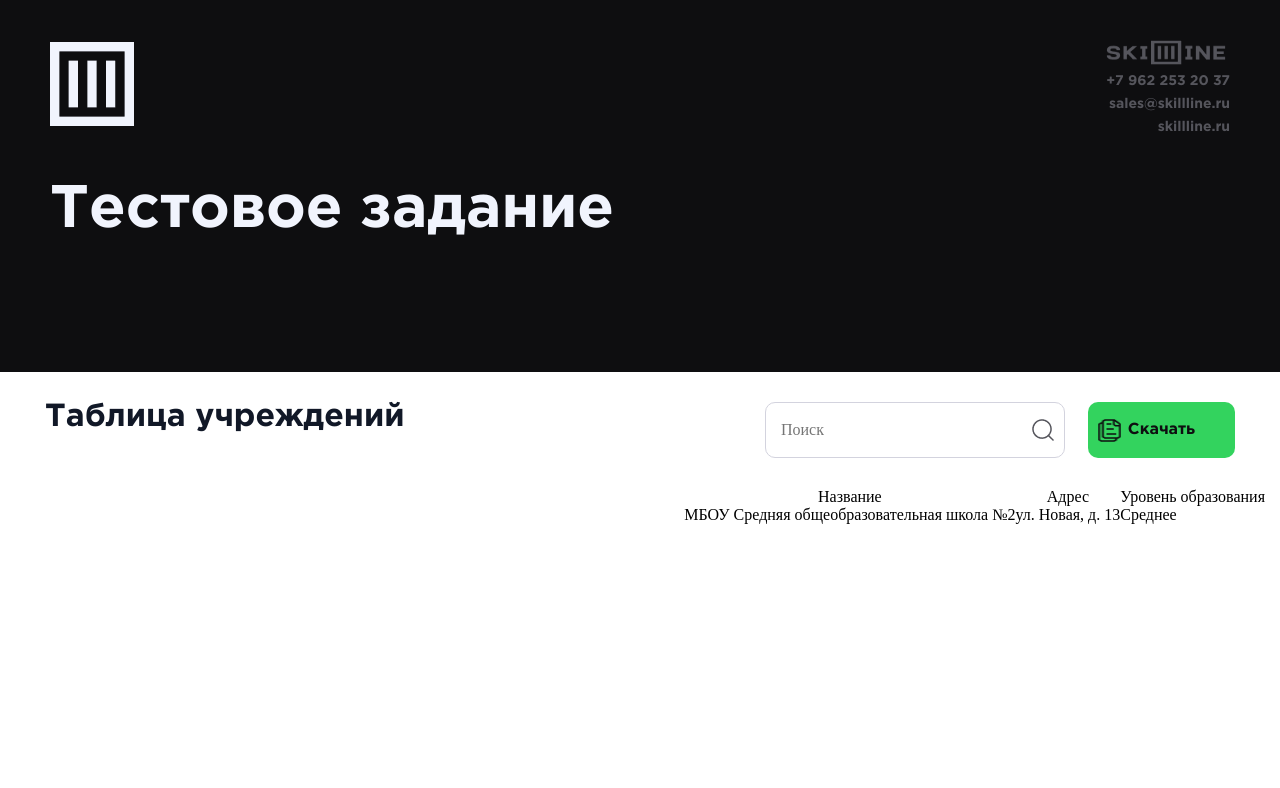
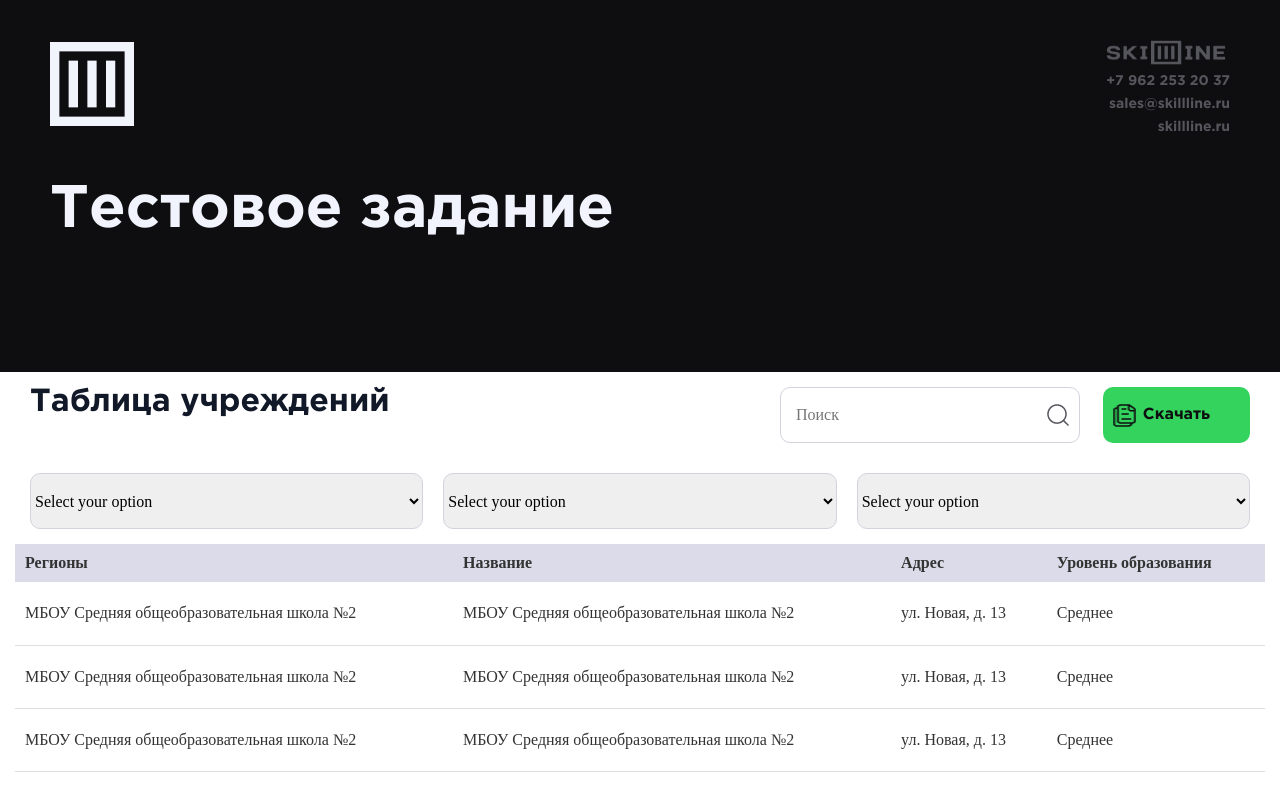
Before and after one commit to Turchanov-Denis/sophie, a Vue app: page / in a window 1280 px wide. Shown: the top 788 px of the page. Built offline with nearby package versions, Linux system fonts and the light colour scheme.

Commit message:
add table style

```diff
--- a/src/components/InstitutionTable.vue
+++ b/src/components/InstitutionTable.vue
@@ -17,5 +17,15 @@
   name: 'МБОУ Средняя общеобразовательная школа №2',
   address: 'ул. Новая, д. 13',
   educationLevel: 'Среднее'
-},]);
+},{
+  id: 1,
+  name: 'МБОУ Средняя общеобразовательная школа №2',
+  address: 'ул. Новая, д. 13',
+  educationLevel: 'Среднее'
+},{
+  id: 1,
+  name: 'МБОУ Средняя общеобразовательная школа №2',
+  address: 'ул. Новая, д. 13',
+  educationLevel: 'Среднее'
+}]);
 </script>
--- a/src/components/SelectComponent.vue
+++ b/src/components/SelectComponent.vue
@@ -7,9 +7,18 @@
 <!--    <option> qqqq</option>-->
 <!--    <option> qqqq</option>-->
 <!--  </select>-->
-
+  <select name="" id="" class="select-component">
+    <option value="" class="select-component__item">Select your option</option>
+  </select>
 </template>
 
 <style lang="scss" scoped>
-
+.select-component {
+  border: 1px solid #d3d3de;
+  border-radius: 10px;
+  flex: 1;
+  height: 56px;
+  &__item {
+  }
+}
 </style>
--- a/src/components/TableBody.vue
+++ b/src/components/TableBody.vue
@@ -6,24 +6,26 @@
 </script>
 
 <template>
-  <table>
-    <thead>
+  <table class="table">
+    <thead class="table__head">
     <tr>
-      <th>Название</th>
-      <th>Адрес</th>
-      <th>Уровень образования</th>
+      <th class="table__cell table__cell--header">Регионы</th>
+      <th class="table__cell table__cell--header">Название</th>
+      <th class="table__cell table__cell--header">Адрес</th>
+      <th class="table__cell table__cell--header">Уровень образования</th>
     </tr>
     </thead>
-    <tbody>
-    <tr v-for="item in data" :key="item.id">
-      <td>{{ item.name }}</td>
-      <td>{{ item.address }}</td>
-      <td>{{ item.educationLevel }}</td>
+    <tbody class="table__body">
+    <tr v-for="item in data" :key="item.id" class="table__row">
+      <td class="table__cell">{{ item.name }}</td>
+      <td class="table__cell">{{ item.name }}</td>
+      <td class="table__cell">{{ item.address }}</td>
+      <td class="table__cell">{{ item.educationLevel }}</td>
     </tr>
     </tbody>
   </table>
 </template>
 
-<style scoped>
+<style scoped lang="scss">
 
 </style>
--- a/src/components/TableFilters.vue
+++ b/src/components/TableFilters.vue
@@ -4,7 +4,7 @@
 </script>
 
 <template>
-  <div class="container container__center">
+  <div class="table-filter">
     <SelectComponent/>
     <SelectComponent/>
     <SelectComponent/>
--- a/src/sass/_table.scss
+++ b/src/sass/_table.scss
@@ -1,5 +1,37 @@
+.table {
+  width: 100%;
+  border-collapse: collapse;
+  color: #333;
+  th {
+    padding: 10px;
+    text-align: left;
+    vertical-align: middle;
+  }
+  &__head {
+    background: #dbdbea;
+  }
+
+  &__row {
+    border-bottom: 1px solid #ddd;
+    height: 63px;
+  }
+
+  &__cell {
+    padding: 10px;
+    text-align: left;
+    vertical-align: middle;
+    &--header {
+      font-weight: bold;
+    }
+  }
+
+  &__row:hover {
+    background-color: #f9f9f9;
+  }
+}
+
 .table-search {
-  padding: 30px;
+  padding: 15px;
   display: flex;
   justify-content: space-between;
   min-height: 85px;
@@ -17,3 +49,11 @@
     justify-content: space-between;
   }
 }
+.table-filter {
+  padding: 15px;
+  display: flex;
+  justify-content: space-between;
+  min-height: 85px;
+  width: 100%;
+  gap: 20px;
+}
```
Also changed, not shown: src/assets/main.css.
